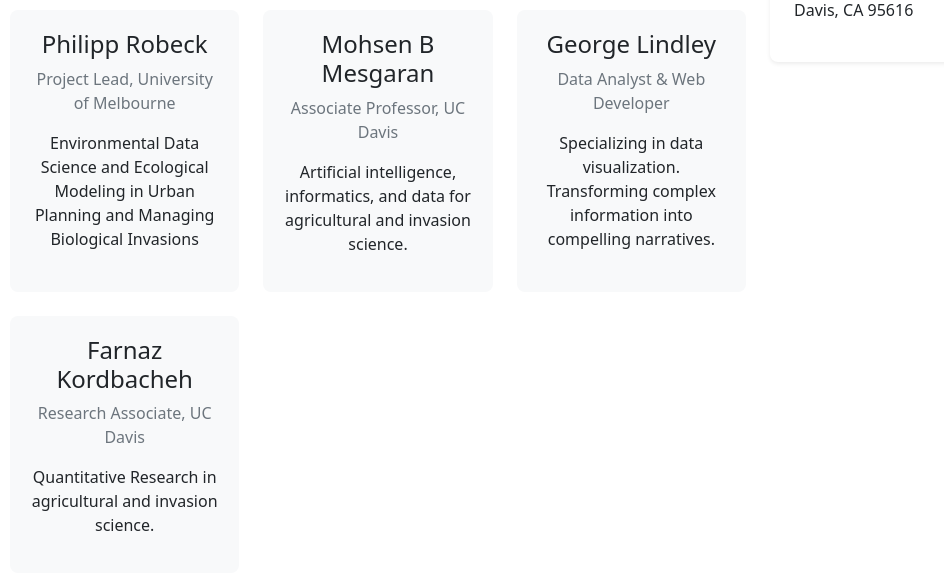
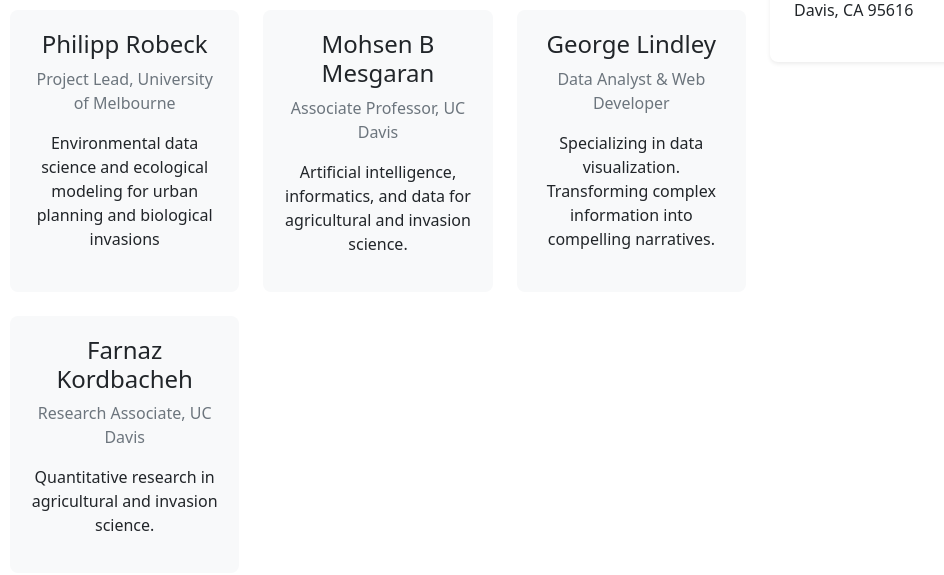
Before and after one commit to oozr/invasive_plants, a Flask app: page /about/ in a window 1280 px wide. Shown: the part 1093-1668 px from the top of the page, without its empty margins (72-1016 px from the left). Run offline with Flask 2, Linux system fonts and the light colour scheme; parts of the project's set-up code (start-up, migrations or seed data) failed here and were passed over; some libraries are stand-ins or nearby versions.

Commit message:
minor text updates

```diff
--- a/app/templates/about.html
+++ b/app/templates/about.html
@@ -35,7 +35,7 @@
                         <div class="team-member">
                             <h4>Philipp Robeck</h4>
                             <p class="text-muted">Project Lead, University of Melbourne</p>
-                            <p>Environmental Data Science and Ecological Modeling in Urban Planning and Managing Biological Invasions</p>
+                            <p>Environmental data science and ecological modeling for urban planning and biological invasions</p>
                         </div>
                     </div>
                     <div class="col-md-4 mb-4">
@@ -56,7 +56,7 @@
                         <div class="team-member">
                             <h4>Farnaz Kordbacheh</h4>
                             <p class="text-muted">Research Associate, UC Davis</p>
-                            <p>Quantitative Research in agricultural and invasion science.</p>
+                            <p>Quantitative research in agricultural and invasion science.</p>
                         </div>
                     </div>
                 </div>
```
Also changed, not shown: preprocessing_utils/data/weed_lists_merged_8.csv.
